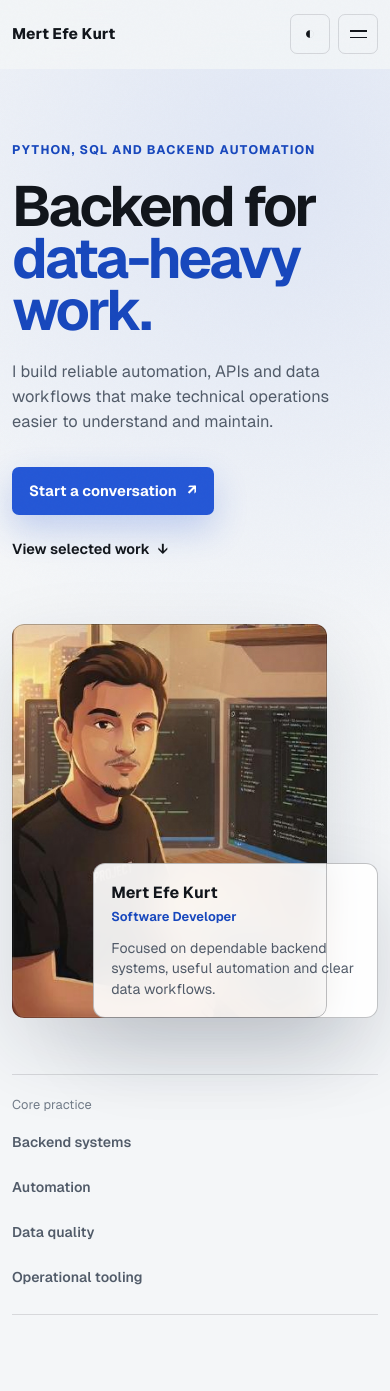
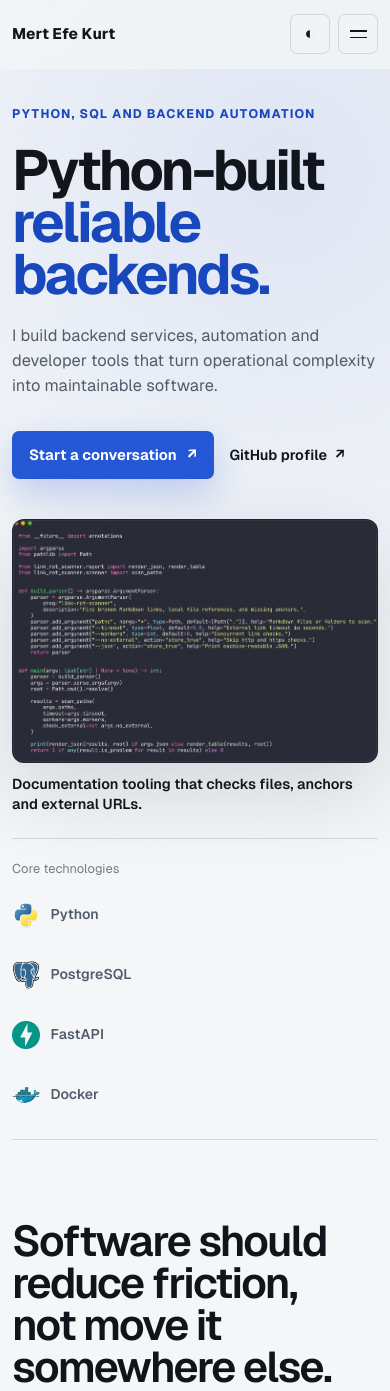
Before and after one commit to mertefekurt/portfolio, a plain HTML site: page index.html in a window 390 px wide. Shown: the top 1391 px of the page. Drawn offline with Linux system fonts and the light colour scheme.

Commit message:
Strengthen portfolio hero and technical identity

```diff
--- a/css/style.css
+++ b/css/style.css
@@ -262,11 +262,11 @@ p {
 }
 
 .hero {
-    min-height: calc(100dvh - var(--header-height));
+    min-height: max(680px, calc(100dvh - var(--header-height) - 64px));
     display: grid;
-    grid-template-columns: minmax(0, 1.18fr) minmax(330px, 0.72fr);
+    grid-template-columns: minmax(0, 1.06fr) minmax(420px, 0.94fr);
     align-items: center;
-    gap: clamp(3rem, 8vw, 8rem);
+    gap: clamp(3rem, 5vw, 5.5rem);
     padding-block: clamp(3.5rem, 7vw, 5.5rem);
 }
 
@@ -284,9 +284,9 @@ p {
 }
 
 h1 {
-    max-width: 850px;
+    max-width: 760px;
     margin-bottom: 1.4rem;
-    font-size: clamp(3.75rem, 6.4vw, 6.1rem);
+    font-size: clamp(3.75rem, 5.1vw, 4.85rem);
     font-weight: 680;
     letter-spacing: -0.055em;
     line-height: 0.92;
@@ -295,7 +295,6 @@ h1 {
 h1 span {
     display: block;
     color: var(--accent-strong);
-    white-space: nowrap;
 }
 
 .hero-lead {
@@ -358,77 +357,100 @@ h1 span {
 .hero-visual {
     position: relative;
     align-self: stretch;
-    min-height: 500px;
+    min-height: 520px;
     display: grid;
     align-items: center;
 }
 
-.portrait-frame {
+.system-figure {
+    width: min(100%, 600px);
+    margin: auto 0 auto auto;
+}
+
+.system-frame {
     position: relative;
-    width: min(100%, 420px);
-    aspect-ratio: 4 / 5;
-    margin-left: auto;
+    display: block;
+    aspect-ratio: 1.36 / 1;
     overflow: hidden;
+    border: 1px solid var(--line-strong);
     border-radius: var(--radius);
-    background: var(--surface);
+    background: #292938;
     box-shadow: var(--shadow);
 }
 
-.portrait-frame::before {
+.system-frame::before {
     position: absolute;
     inset: 0;
     z-index: 1;
     content: "";
-    border: 1px solid var(--line-strong);
     border-radius: inherit;
-    box-shadow: inset 0 0 0 1px rgba(255, 255, 255, 0.04);
+    box-shadow: inset 0 0 0 1px rgba(255, 255, 255, 0.05);
+    pointer-events: none;
 }
 
-.portrait-frame img {
+.system-frame img {
     width: 100%;
     height: 100%;
     object-fit: cover;
-    image-rendering: auto;
-    transform: scale(1.02);
+    object-position: top left;
+    transform: scale(1.01);
+    transition: transform 500ms cubic-bezier(0.16, 1, 0.3, 1);
 }
 
-.hero-note {
-    position: absolute;
-    right: min(11%, 4rem);
-    bottom: clamp(1rem, 5vw, 3.5rem);
-    width: min(310px, 82%);
-    padding: 1.1rem;
-    border: 1px solid var(--line-strong);
-    border-radius: var(--radius);
-    background: color-mix(in srgb, var(--bg-raised) 91%, transparent);
-    box-shadow: var(--shadow);
-    backdrop-filter: blur(16px);
+.system-frame:hover img {
+    transform: scale(1.025);
 }
 
-.hero-note strong,
-.hero-note span {
+.system-figure figcaption {
+    display: grid;
+    grid-template-columns: 0.35fr 1fr;
+    gap: 1rem;
+    margin-top: 1rem;
+}
+
+.system-figure figcaption span,
+.hero-signature span {
+    color: var(--quiet);
+    font-size: 0.75rem;
+    font-weight: 560;
+}
+
+.system-figure figcaption strong {
+    max-width: 420px;
+    font-size: 0.9rem;
+    font-weight: 600;
+    line-height: 1.4;
+}
+
+.hero-signature {
+    display: grid;
+    grid-template-columns: repeat(2, 1fr);
+    gap: 0;
+    width: min(100%, 600px);
+    margin: 1rem 0 0 auto;
+    border-top: 1px solid var(--line-strong);
+}
+
+.hero-signature div {
+    padding: 0.85rem 0;
+}
+
+.hero-signature div + div {
+    padding-left: 1rem;
+    border-left: 1px solid var(--line);
+}
+
+.hero-signature span,
+.hero-signature strong {
     display: block;
 }
 
-.hero-note strong {
-    margin-bottom: 0.05rem;
-    font-size: 1rem;
+.hero-signature strong {
+    margin-top: 0.1rem;
+    font-size: 0.88rem;
 }
 
-.hero-note span {
-    color: var(--accent-strong);
-    font-size: 0.8rem;
-    font-weight: 650;
-}
-
-.hero-note p {
-    margin: 0.7rem 0 0;
-    color: var(--muted);
-    font-size: 0.88rem;
-    line-height: 1.45;
-}
-
-.practice {
+.technology-rail {
     display: grid;
     grid-template-columns: 0.45fr 1.55fr;
     align-items: center;
@@ -438,20 +460,32 @@ h1 span {
     border-bottom: 1px solid var(--line);
 }
 
-.practice > p {
+.technology-rail > p {
     margin: 0;
     color: var(--quiet);
     font-size: 0.8rem;
 }
 
-.practice-list {
+.technology-list {
     display: grid;
     grid-template-columns: repeat(4, 1fr);
 }
 
-.practice-list span {
-    padding: 0.35rem 1rem;
+.technology-list div {
+    min-height: 48px;
+    display: flex;
+    align-items: center;
+    gap: 0.65rem;
+    padding-inline: 1rem;
     border-left: 1px solid var(--line);
+}
+
+.technology-list img {
+    width: 28px;
+    height: 28px;
+}
+
+.technology-list span {
     color: var(--muted);
     font-size: 0.88rem;
     font-weight: 580;
@@ -923,7 +957,7 @@ h1 span {
     }
 
     .hero {
-        grid-template-columns: minmax(0, 1fr) minmax(280px, 0.65fr);
+        grid-template-columns: minmax(0, 0.9fr) minmax(350px, 1.1fr);
         gap: 2.5rem;
     }
 
@@ -931,12 +965,12 @@ h1 span {
         font-size: clamp(3.25rem, 8.4vw, 5.8rem);
     }
 
-    .practice {
+    .technology-rail {
         grid-template-columns: 1fr;
         gap: 0.75rem;
     }
 
-    .practice-list span:first-child {
+    .technology-list div:first-child {
         border-left: 0;
     }
 
@@ -977,8 +1011,8 @@ h1 span {
     .hero {
         min-height: auto;
         grid-template-columns: 1fr;
-        gap: 3rem;
-        padding-block: 4.5rem 3.5rem;
+        gap: 1.5rem;
+        padding-block: 2.25rem 1.5rem;
     }
 
     h1 {
@@ -991,30 +1025,38 @@ h1 span {
     }
 
     .hero-actions {
-        align-items: flex-start;
-        flex-direction: column;
+        align-items: center;
+        flex-direction: row;
+        gap: 1rem;
     }
 
     .hero-visual {
-        min-height: 440px;
+        min-height: auto;
     }
 
-    .portrait-frame {
-        width: min(86%, 390px);
+    .system-figure {
+        width: 100%;
         margin: 0;
     }
 
-    .hero-note {
-        right: 0;
-        bottom: 0;
+    .system-frame {
+        aspect-ratio: 1.5 / 1;
     }
 
-    .practice-list {
+    .system-figure figcaption {
+        margin-top: 0.65rem;
+    }
+
+    .hero-signature {
+        display: none;
+    }
+
+    .technology-list {
         grid-template-columns: repeat(2, 1fr);
         gap: 0.75rem 0;
     }
 
-    .practice-list span:nth-child(3) {
+    .technology-list div:nth-child(3) {
         border-left: 0;
     }
 
@@ -1083,22 +1125,23 @@ h1 span {
     }
 
     .hero-visual {
-        min-height: 390px;
+        min-height: auto;
     }
 
-    h1 span {
-        white-space: normal;
+    .system-figure figcaption {
+        grid-template-columns: 1fr;
+        gap: 0.25rem;
     }
 
-    .hero-note {
-        width: 78%;
+    .system-figure figcaption span {
+        display: none;
     }
 
-    .practice-list {
+    .technology-list {
         grid-template-columns: 1fr;
     }
 
-    .practice-list span {
+    .technology-list div {
         padding-inline: 0;
         border-left: 0;
     }
--- a/index.html
+++ b/index.html
@@ -20,7 +20,7 @@
     <meta name="theme-color" content="#0a0c10">
     <link rel="icon" href="favicon.svg" type="image/svg+xml">
     <link rel="preload" href="fonts/Geist-Variable.woff2" as="font" type="font/woff2" crossorigin>
-    <link rel="preload" href="img/photo.jpg" as="image">
+    <link rel="preload" href="img/projects/link-rot-scanner.png" as="image">
     <link rel="stylesheet" href="css/style.css">
     <script>
         document.documentElement.dataset.theme =
@@ -61,33 +61,44 @@
         <section id="home" class="hero shell">
             <div class="hero-copy" data-reveal>
                 <p class="eyebrow">Python, SQL and backend automation</p>
-                <h1>Backend for <span>data-heavy work.</span></h1>
-                <p class="hero-lead">I build reliable automation, APIs and data workflows that make technical operations easier to understand and maintain.</p>
+                <h1>Python-built <span>reliable backends.</span></h1>
+                <p class="hero-lead">I build backend services, automation and developer tools that turn operational complexity into maintainable software.</p>
                 <div class="hero-actions">
                     <a class="button button-primary" href="mailto:mertk.mek@gmail.com">Start a conversation <span aria-hidden="true">↗</span></a>
-                    <a class="text-action" href="#projects">View selected work <span aria-hidden="true">↓</span></a>
+                    <a class="text-action" href="https://github.com/mertefekurt" target="_blank" rel="noopener noreferrer">GitHub profile <span aria-hidden="true">↗</span></a>
                 </div>
             </div>
 
             <div class="hero-visual" data-reveal>
-                <div class="portrait-frame">
-                    <img src="img/photo.jpg" alt="Portrait of Mert Efe Kurt" width="460" height="460">
-                </div>
-                <div class="hero-note">
-                    <strong>Mert Efe Kurt</strong>
-                    <span>Software Developer</span>
-                    <p>Focused on dependable backend systems, useful automation and clear data workflows.</p>
+                <figure class="system-figure">
+                    <a class="system-frame" href="https://github.com/mertefekurt/link-rot-scanner" target="_blank" rel="noopener noreferrer" aria-label="Open link-rot-scanner on GitHub">
+                        <img src="img/projects/link-rot-scanner.png" alt="Python source code from link-rot-scanner" width="1600" height="1021">
+                    </a>
+                    <figcaption>
+                        <span>Recent build</span>
+                        <strong>Documentation tooling that checks files, anchors and external URLs.</strong>
+                    </figcaption>
+                </figure>
+                <div class="hero-signature" aria-label="Professional profile">
+                    <div>
+                        <span>Role</span>
+                        <strong>Software Developer</strong>
+                    </div>
+                    <div>
+                        <span>Focus</span>
+                        <strong>Backend and data automation</strong>
+                    </div>
                 </div>
             </div>
         </section>
 
-        <section class="practice shell" aria-label="Core engineering focus" data-reveal>
-            <p>Core practice</p>
-            <div class="practice-list">
-                <span>Backend systems</span>
-                <span>Automation</span>
-                <span>Data quality</span>
-                <span>Operational tooling</span>
+        <section class="technology-rail shell" aria-label="Core technologies">
+            <p>Core technologies</p>
+            <div class="technology-list">
+                <div><img src="img/icons/python.svg" alt="" width="30" height="30"><span>Python</span></div>
+                <div><img src="img/icons/postgresql.svg" alt="" width="30" height="30"><span>PostgreSQL</span></div>
+                <div><img src="img/icons/fastapi.svg" alt="" width="30" height="30"><span>FastAPI</span></div>
+                <div><img src="img/icons/docker.svg" alt="" width="30" height="30"><span>Docker</span></div>
             </div>
         </section>
 
```
Also changed, not shown: 1 other file.
